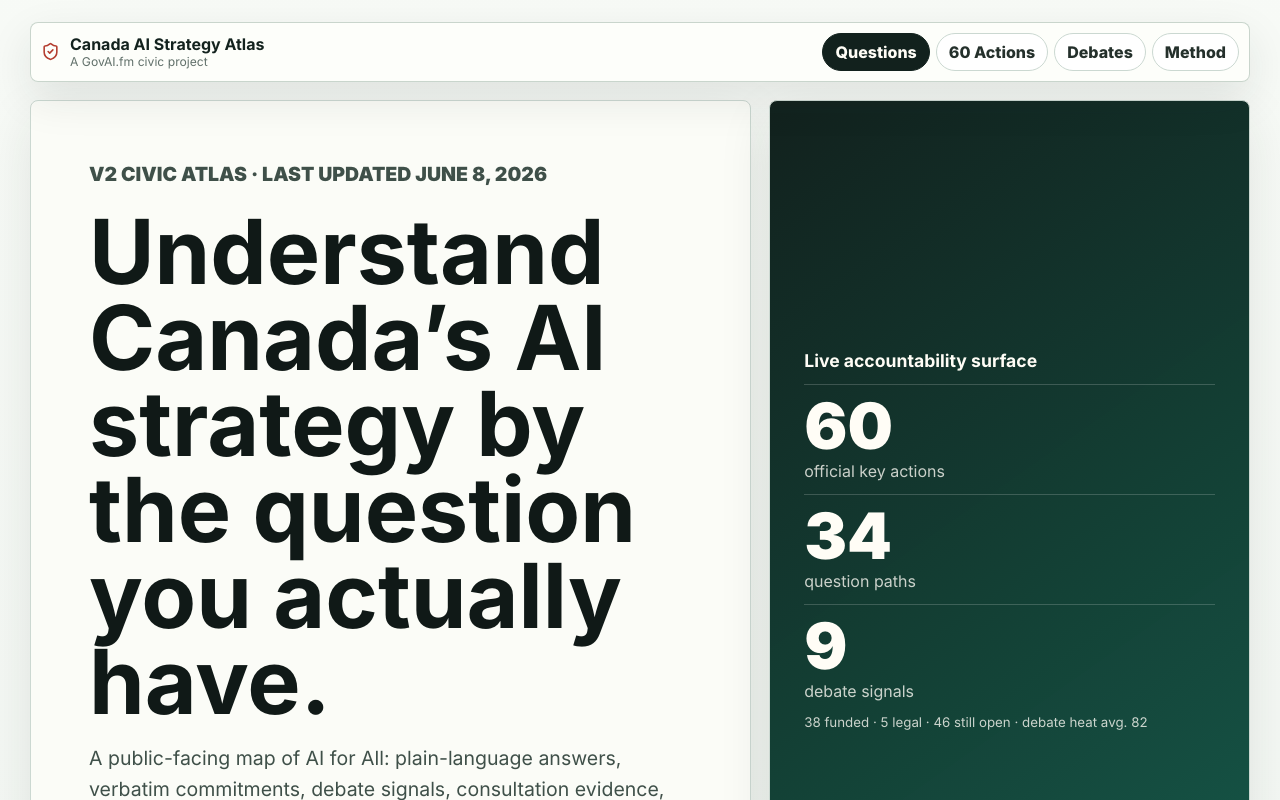
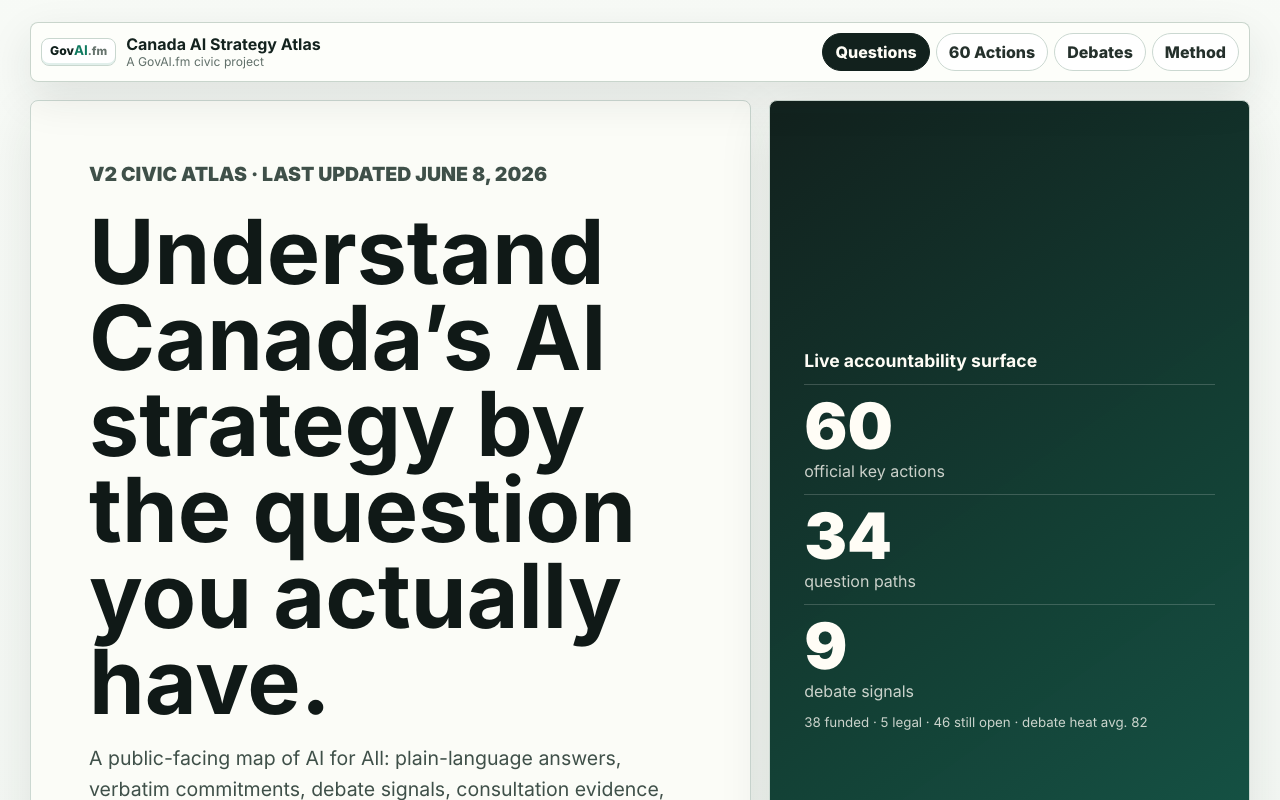
Before and after one commit to GirishLimaye123/govai-atlas, a React (Vite) app: page / in a window 1280 px wide. Shown: the top 800 px of the page. Built offline with nearby package versions, Linux system fonts and the light colour scheme.

Commit message:
Add subtle GovAI logo mark

```diff
--- a/src/App.tsx
+++ b/src/App.tsx
@@ -430,8 +430,12 @@ function V2Nav({ current }: { current: AppRoute["page"] }) {
   return (
     <header className="v2-nav">
       <a className="v2-brand" href={v2HomeHash()}>
-        <ShieldCheck size={19} aria-hidden="true" />
-        <span>
+        <span className="govai-logo-mark" aria-hidden="true">
+          <span>Gov</span>
+          <strong>AI</strong>
+          <em>.fm</em>
+        </span>
+        <span className="v2-brand-copy">
           <strong>Canada AI Strategy Atlas</strong>
           <small>A GovAI.fm civic project</small>
         </span>
--- a/src/styles.css
+++ b/src/styles.css
@@ -1369,21 +1369,44 @@ button {
   text-decoration: none;
 }
 
-.v2-brand svg {
-  color: #b43d2f;
-}
-
-.v2-brand span {
+.v2-brand-copy {
   display: grid;
   gap: 1px;
 }
 
-.v2-brand strong,
-.v2-brand small {
+.govai-logo-mark {
+  display: inline-flex;
+  align-items: baseline;
+  justify-content: center;
+  min-width: 66px;
+  border: 1px solid #c9d7cf;
+  border-radius: 8px;
+  padding: 6px 8px;
+  color: #10201c;
+  background: #ffffff;
+  box-shadow: inset 0 -2px 0 rgba(15, 122, 95, 0.12);
+  font-size: 0.76rem;
+  font-weight: 820;
+  line-height: 1;
+}
+
+.govai-logo-mark strong {
+  color: #0f7a5f;
+  font-size: 0.84rem;
+}
+
+.govai-logo-mark em {
+  color: #66736d;
+  font-size: 0.72rem;
+  font-style: normal;
+}
+
+.v2-brand-copy > strong,
+.v2-brand-copy > small {
   line-height: 1.15;
 }
 
-.v2-brand small {
+.v2-brand-copy > small {
   color: #61706a;
   font-size: 0.76rem;
 }
```
